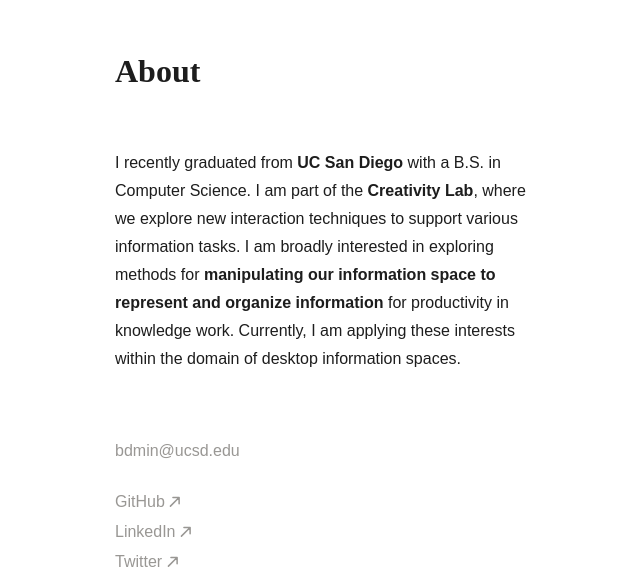
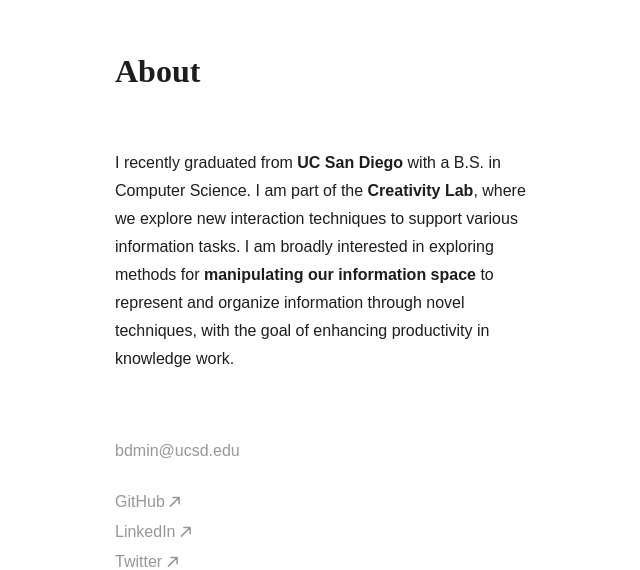
Before and after one commit to bdhmin/portfolio, a React (Create React App) app: page / in a window 1280 px wide. Shown: the part 747-1317 px from the top of the page, without its empty margins (45-685 px from the left). Built offline with nearby package versions, Linux system fonts and the light colour scheme; no server answers; a web font is replaced by a local one.

Commit message:
Revised bio again

```diff
--- a/src/App/pages/About/about.js
+++ b/src/App/pages/About/about.js
@@ -36,8 +36,7 @@ function About() {
             <p>
               I recently graduated from <a className="link ucsd" href="https://ucsd.edu" target="_blank" rel="noreferrer">UC San Diego</a> with a B.S. in Computer Science.
               I am part of the <a className="link creativity" href="https://creativity.ucsd.edu/" target="_blank" rel="noreferrer">Creativity Lab</a>, where we explore new interaction techniques to support various information tasks.
-              I am broadly interested in exploring methods for <strong>manipulating our information space to represent and organize information</strong> for productivity in knowledge work.
-              Currently, I am applying these interests within the domain of desktop information spaces.
+              I am broadly interested in exploring methods for <strong>manipulating our information space</strong> to represent and organize information through novel techniques, with the goal of enhancing productivity in knowledge work.
             </p>
               {/* I explore ways to improve user productivity within information workflows. */}
             {/* <p>
```
